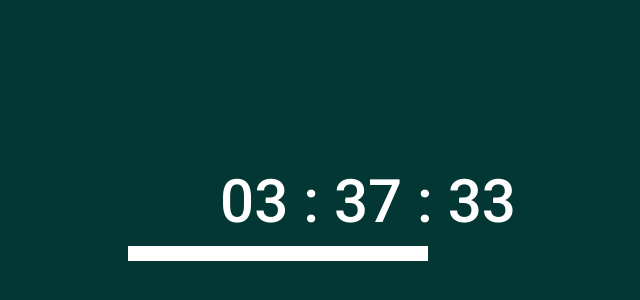
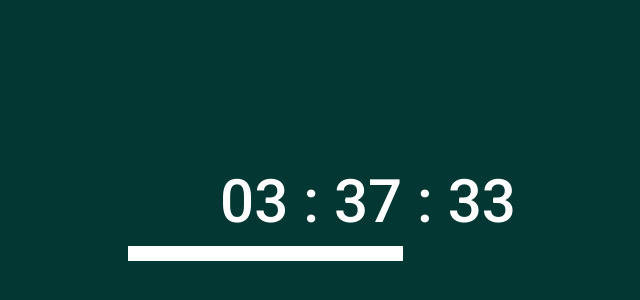
Before and after one commit to rachelwthomas/2.2-color-clock, a plain HTML site: page index.html in a window 1280 px wide. Shown: the part 442-742 px from the top of the page, 272-912 px from the left. Drawn offline with Linux system fonts and the light colour scheme.

Commit message:
timer bar is workinggit add css/styles.css index.html main.js

```diff
--- a/css/styles.css
+++ b/css/styles.css
@@ -13,7 +13,7 @@
     transform: translateX(-50%);
     padding: 0px 25px; }
 
-.timerbar {
+#timerbar {
   position: absolute;
   height: 15px;
   top: 680px;
--- a/index.html
+++ b/index.html
@@ -23,7 +23,7 @@
   <div class="clock-container">
     <time></time>
   </div>
-  <div class="timerbar"></div>
+  <span id="timerbar"></span>
  </div>
 
 
--- a/main.js
+++ b/main.js
@@ -121,13 +121,32 @@ function currentTime() {
     let width = timer * 500;
     let pixel = width + "px";
 
-    console.log(pixel);
+    // document.body.style.span = width;
+
+    document.querySelector("#timerbar").style.width = pixel;
 
 
 
-    document.querySelector('.timerbar').setAttribute("style", pixel);
+    // console.log(pixel);
+    // document.querySelector('.timerbar') = progress;
+    // document.body.style.width = pixel;
 
-      // document.querySelector(".timerbar").innerText = width + "px"
+        //      let div = document.getElementById ("myDiv");
+        //     var input = document.getElementById ("myInput");
+        //
+        //     div.style.width = input.value;
+
+        // console.log(pixel);
+        // document.querySelector('.timerbar') = progress;
+        //
+        // progress.style.width = pixel;
+
+        // }
+
+
+    // document.querySelector('.timerbar').setAttribute("style", pixel);
+
+      // document.querySelector(".timerbar").innerText = pi
 
 
 
```
